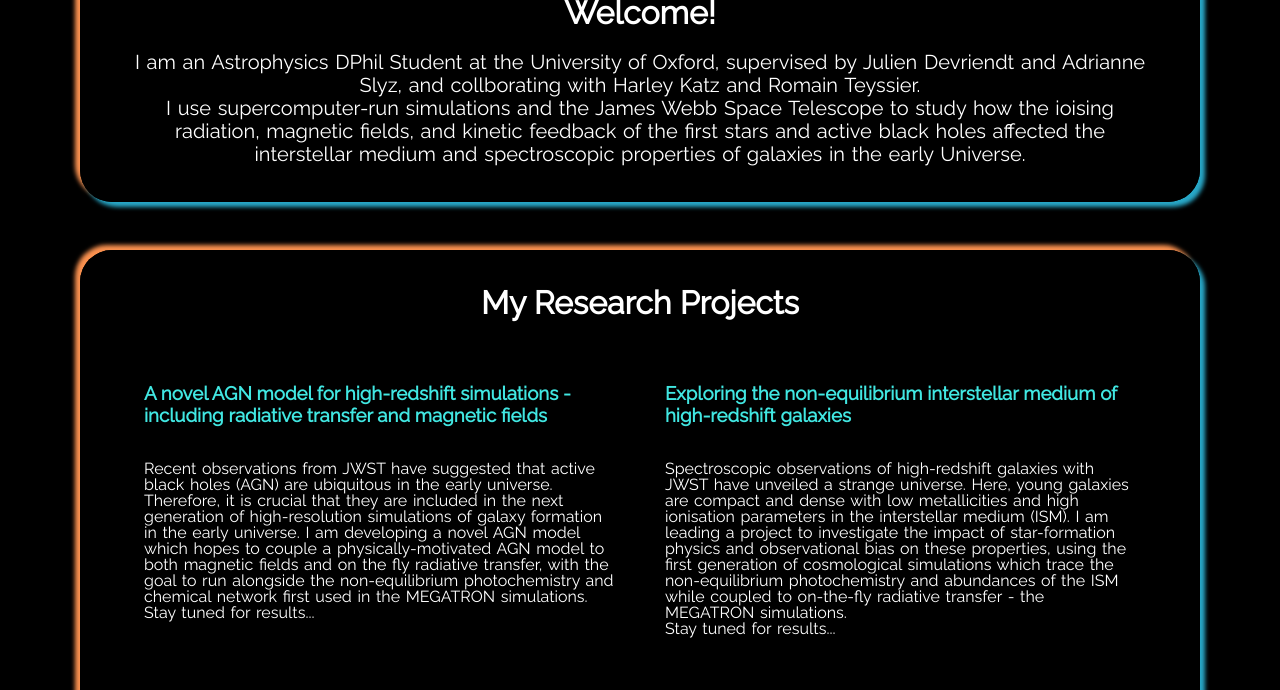
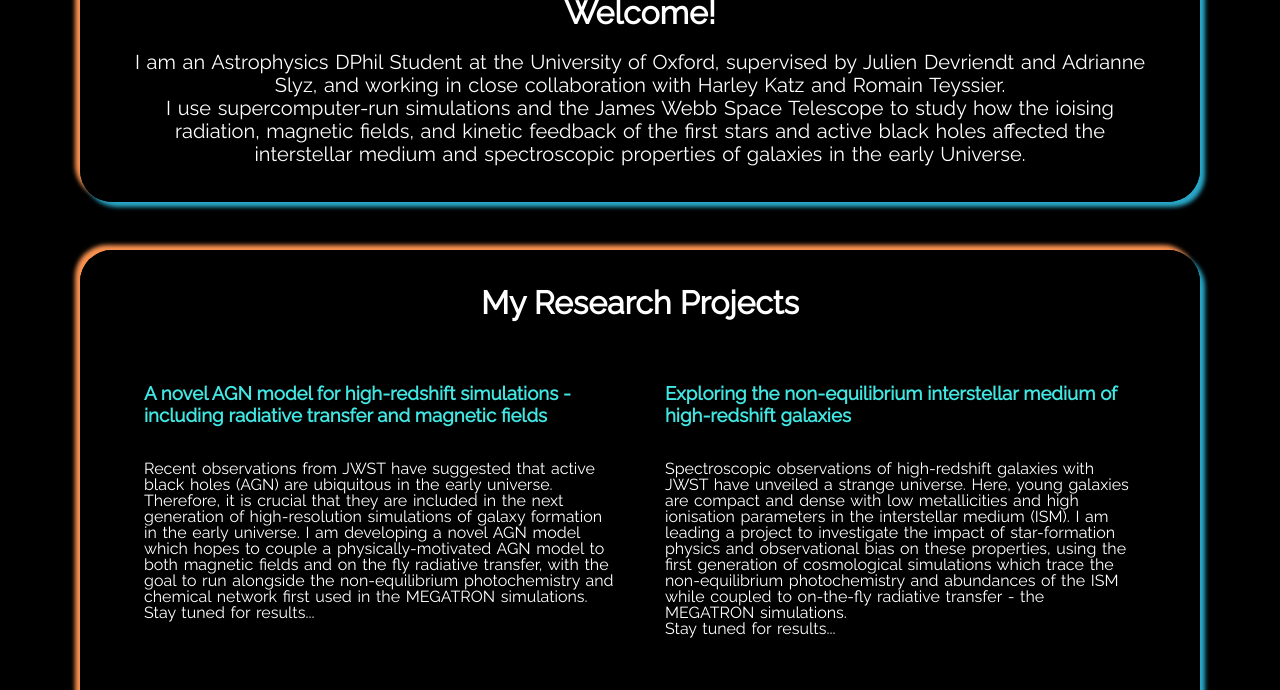
Before and after one commit to Chousti/Chousti.github.io, a Jekyll site: the page built from index.html, in a window 1280 px wide and 900 px high, scrolled down 1048 px, cut to the strip 210-900 px from the top of the window. Built offline with Jekyll 4.4.1, drawn with Linux system fonts in a browser that asks for light colours; some of the changed text lies outside the part shown.

Commit message:
fixing degree

```diff
--- a/_config.yml
+++ b/_config.yml
@@ -36,7 +36,7 @@ show_aboutme_card: true
 # about_me_title: The will be displayed as the title in the About Me section
 about_me_title: Welcome!
 # about_me_description: This will be displayed under the title.
-about_me_description: I am an Astrophysics DPhil Student at the University of Oxford, supervised by Julien Devriendt and Adrianne Slyz, and collborating with Harley Katz and Romain Teyssier. <br> I use supercomputer-run simulations and the James Webb Space Telescope to study how the ioising radiation, magnetic fields, and kinetic feedback of the first stars and active black holes affected the interstellar medium and spectroscopic properties of galaxies in the early Universe.
+about_me_description: I am an Astrophysics DPhil Student at the University of Oxford, supervised by Julien Devriendt and Adrianne Slyz, and working in close collaboration with Harley Katz and Romain Teyssier. <br> I use supercomputer-run simulations and the James Webb Space Telescope to study how the ioising radiation, magnetic fields, and kinetic feedback of the first stars and active black holes affected the interstellar medium and spectroscopic properties of galaxies in the early Universe.
 
 # SKILLS SECTION
 # show_skills_card:
--- a/_data/timeline.yml
+++ b/_data/timeline.yml
@@ -34,7 +34,7 @@
 
 - title: University of Cambridge
   date: Oct 2018 - Jul 2022
-  subtitle: Ma (Cantab) + MSci in Natural Sciences
+  subtitle: MA (Cantab) + MSci in Natural Sciences
   timeline-side: right
 
 - title: I was born
```
